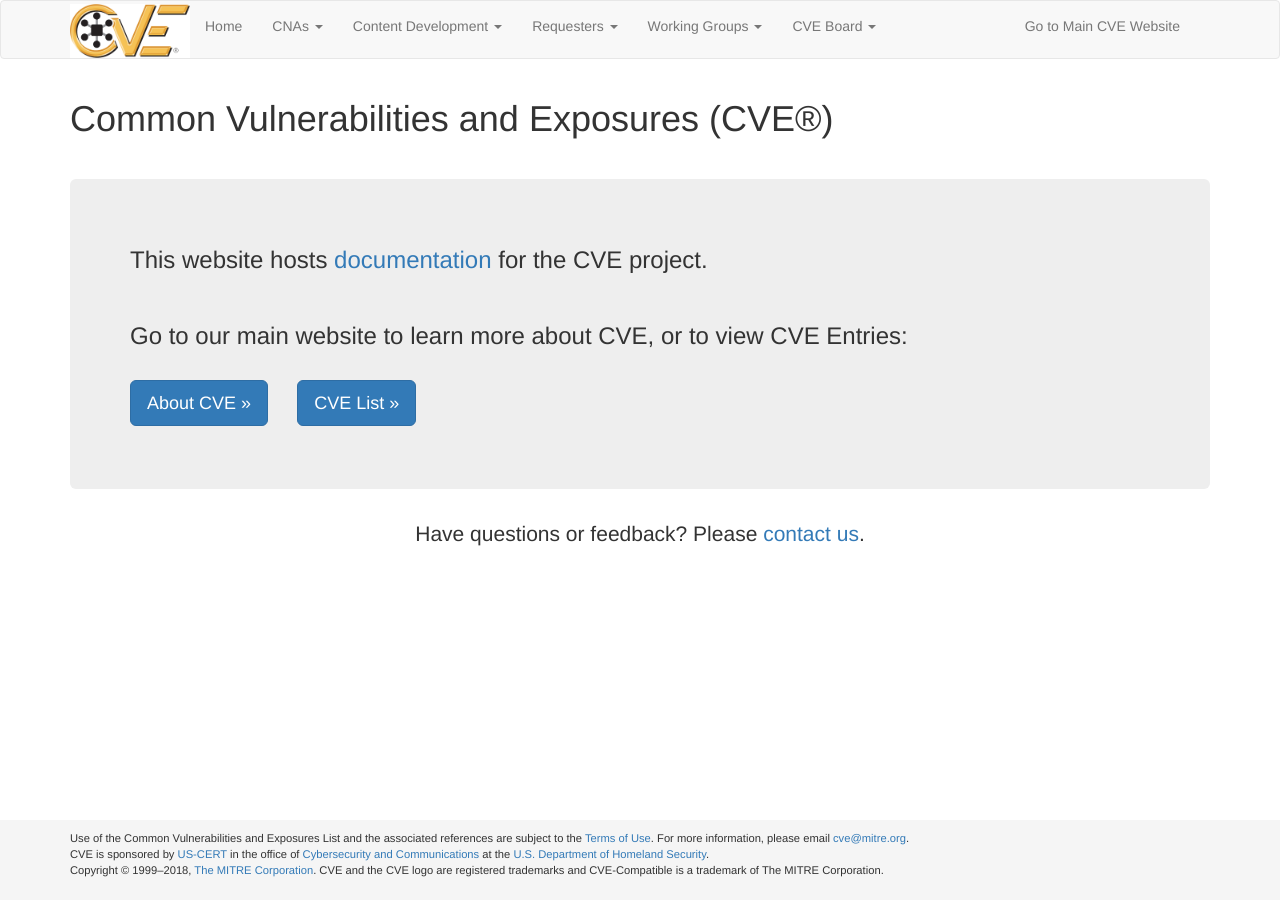
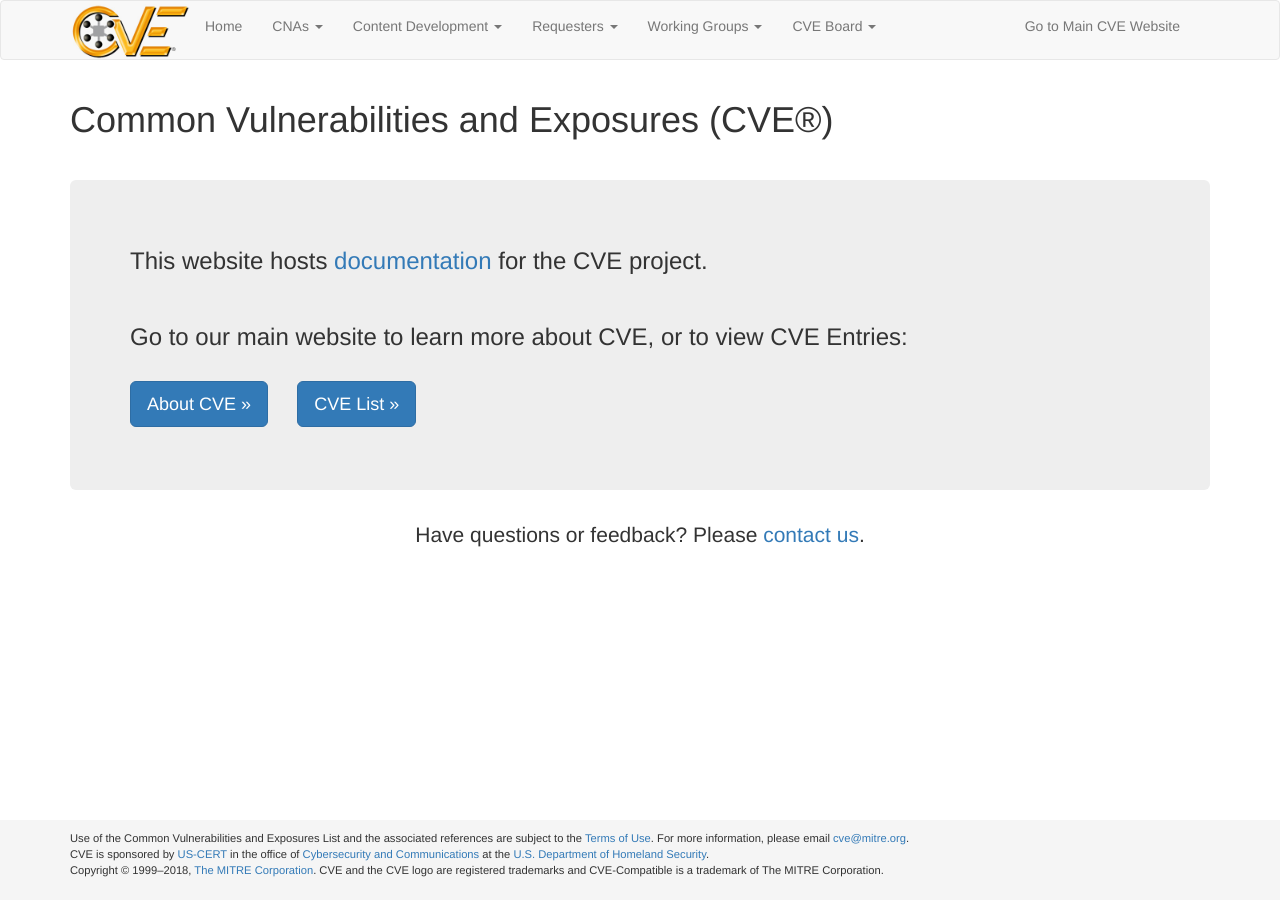
Before and after one commit to CVEProject/cveproject.github.io, a Jekyll site: the page built from index.md, in a window 1280 px wide. Built offline with Jekyll 4.4.1, drawn with Linux system fonts in a browser that asks for light colours; nearby versions of some CDN libraries.

Commit message:
Update header to change logo in masthead

```diff
--- a/_includes/header.html
+++ b/_includes/header.html
@@ -11,7 +11,7 @@
             <span class="icon-bar"></span>
             <span class="icon-bar"></span>
           </button>
-            <a href="https://cveproject.github.io" class="pull-left"><img src="/img/cve-logo-600.png" style="max-height: 100px; max-width: 120px; margin-top: 3px;"></a>
+            <a href="https://cveproject.github.io" class="pull-left"><img src="/img/cve_logo_gray.png" style="max-height: 100px; max-width: 120px; margin-top: 3px;"></a>
     </div>
 
     <div class="collapse navbar-collapse">
```
